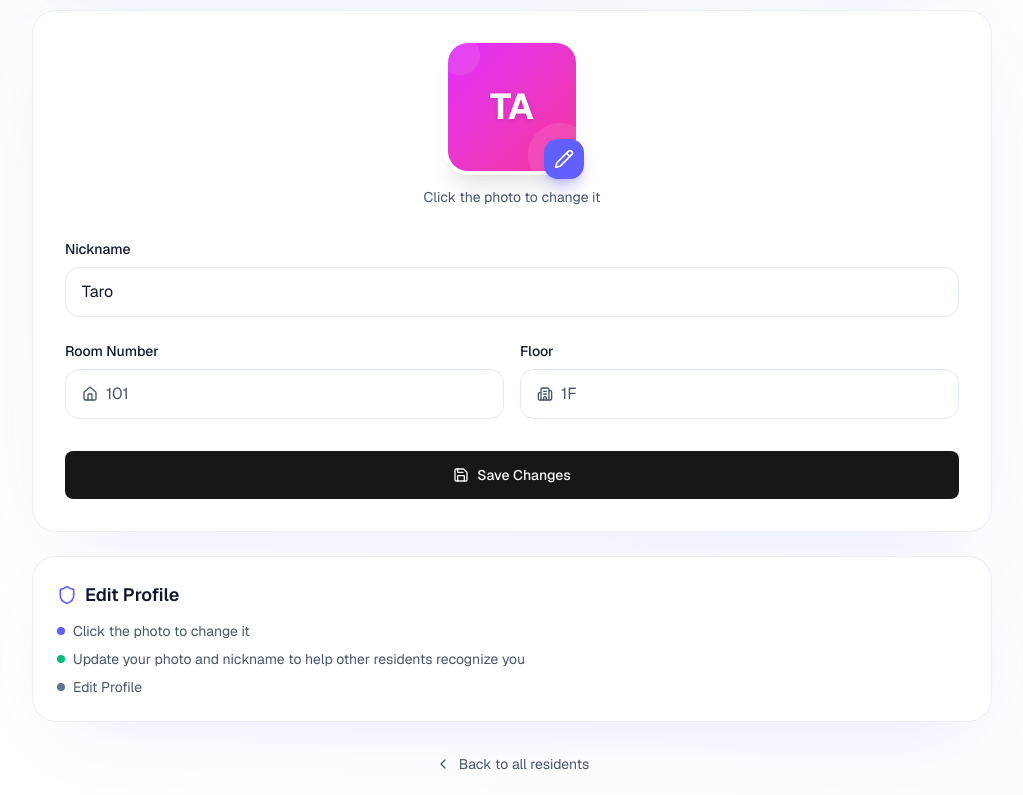
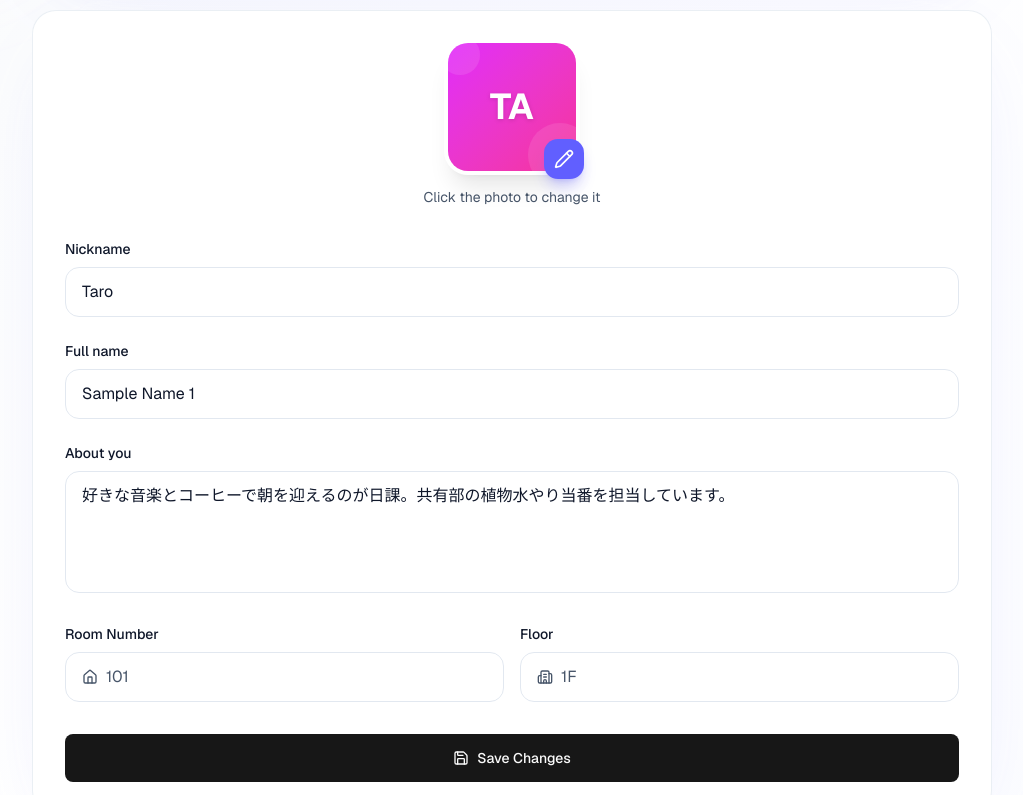
Before and after one commit to KoenigWolf/sharehouse, a Next.js app: page /profile/edit in a window 1280 px wide. Shown: the part 387-1182 px from the top of the page, without its empty margins (128-1151 px from the left). Built offline with nearby package versions, Linux system fonts and the light colour scheme; no server answers.

Commit message:
refactor: プロフィール編集機能と多言語対応の改善
- プロフィール編集ページの改善
- プロフィールフォームコンポーネントの改善
- モックデータの更新
- 多言語対応の更新（英語、日本語）
- 型定義の更新

```diff
--- a/app/profile/edit/page.tsx
+++ b/app/profile/edit/page.tsx
@@ -119,7 +119,7 @@ function ProfileContent({ resident, loading, error, onSuccess, lang }: ProfileCo
           <div className="w-16 h-16 border-4 border-indigo-200 dark:border-indigo-900 rounded-full" />
           <div className="absolute inset-0 w-16 h-16 border-4 border-transparent border-t-indigo-500 rounded-full animate-spin" />
         </div>
-        <p className="mt-4 text-slate-500 dark:text-slate-400">
+        <p className="mt-4 text-muted">
           {lang.pages.profileEdit.loading}
         </p>
       </div>
@@ -132,10 +132,10 @@ function ProfileContent({ resident, loading, error, onSuccess, lang }: ProfileCo
         <div className="inline-flex items-center justify-center w-16 h-16 rounded-full bg-red-100 dark:bg-red-900/30 mb-4">
           <AlertTriangle className="w-8 h-8 text-red-500" strokeWidth={2} />
         </div>
-        <h3 className="text-lg font-medium text-slate-800 dark:text-white">
+        <h3 className="text-lg font-medium text-strong">
           {lang.pages.profileEdit.errorTitle}
         </h3>
-        <p className="mt-1 text-sm text-slate-500 dark:text-slate-400">
+        <p className="mt-1 text-sm text-muted">
           {error.message}
         </p>
         <button
--- a/src/features/residents/components/ProfileForm.tsx
+++ b/src/features/residents/components/ProfileForm.tsx
@@ -13,9 +13,12 @@ import { Button } from "@/components/ui/button";
 import { useLanguage } from "@/src/shared/lang/context";
 import type { ProfileFormProps } from "../types";
 import { Check, Save, Camera, Pencil, Home, Building2, AlertCircle } from "lucide-react";
+import { saveResidentOverride } from "../mocks";
 
 export function ProfileForm({ resident, onSuccess }: ProfileFormProps) {
   const [nickname, setNickname] = useState(resident.nickname);
+  const [fullName, setFullName] = useState(resident.full_name || "");
+  const [bio, setBio] = useState(resident.bio || "");
   const [photoPreview, setPhotoPreview] = useState<string | null>(null);
   const [isLoading, setIsLoading] = useState(false);
   const [error, setError] = useState<string | null>(null);
@@ -57,6 +60,12 @@ export function ProfileForm({ resident, onSuccess }: ProfileFormProps) {
       // Simulate API call (in production, would use actual API)
       await new Promise((resolve) => setTimeout(resolve, 1000));
 
+      saveResidentOverride(resident.id, {
+        nickname,
+        full_name: fullName,
+        bio,
+      });
+
       setSuccess(true);
       setTimeout(() => {
         onSuccess?.();
@@ -89,6 +98,8 @@ export function ProfileForm({ resident, onSuccess }: ProfileFormProps) {
       {/* Form Fields */}
       <div className="space-y-6">
         <NicknameField value={nickname} onChange={setNickname} lang={lang} />
+        <FullNameField value={fullName} onChange={setFullName} lang={lang} />
+        <BioField value={bio} onChange={setBio} lang={lang} />
         <RoomInfo roomNumber={resident.room_number} floor={resident.floor} lang={lang} />
       </div>
 
@@ -272,6 +283,66 @@ function NicknameField({ value, onChange, lang }: NicknameFieldProps) {
   );
 }
 
+function FullNameField({ value, onChange, lang }: { value: string; onChange: (v: string) => void; lang: BaseLang }) {
+  return (
+    <div>
+      <label
+        htmlFor="fullName"
+        className="block text-sm font-medium text-strong mb-2"
+      >
+        {lang.components.profileForm.fullNameLabel}
+      </label>
+      <input
+        id="fullName"
+        type="text"
+        value={value}
+        onChange={(e) => onChange(e.target.value)}
+        maxLength={80}
+        className={cn(
+          "w-full px-4 py-3 rounded-xl",
+          "bg-white/90 dark:bg-slate-900/60",
+          "border border-slate-200 dark:border-slate-700",
+          "text-strong",
+          "placeholder:text-muted",
+          "focus:outline-none focus:ring-2 focus:ring-indigo-500 focus:border-transparent",
+          "transition-all duration-200"
+        )}
+        placeholder={lang.components.profileForm.fullNamePlaceholder}
+      />
+    </div>
+  );
+}
+
+function BioField({ value, onChange, lang }: { value: string; onChange: (v: string) => void; lang: BaseLang }) {
+  return (
+    <div>
+      <label
+        htmlFor="bio"
+        className="block text-sm font-medium text-strong mb-2"
+      >
+        {lang.components.profileForm.bioLabel}
+      </label>
+      <textarea
+        id="bio"
+        value={value}
+        onChange={(e) => onChange(e.target.value)}
+        rows={4}
+        className={cn(
+          "w-full px-4 py-3 rounded-xl",
+          "bg-white/90 dark:bg-slate-900/60",
+          "border border-slate-200 dark:border-slate-700",
+          "text-strong",
+          "placeholder:text-muted",
+          "focus:outline-none focus:ring-2 focus:ring-indigo-500 focus:border-transparent",
+          "transition-all duration-200",
+          "resize-none"
+        )}
+        placeholder={lang.components.profileForm.bioPlaceholder}
+      />
+    </div>
+  );
+}
+
 interface RoomInfoProps {
   roomNumber: string;
   floor: string;
--- a/src/features/residents/mocks.ts
+++ b/src/features/residents/mocks.ts
@@ -50,9 +50,12 @@ export const mockResidents: ResidentWithRoom[] = Array.from(
       id: `resident-${i + 1}`,
       user_id: `user-${i + 1}`,
       nickname: SAMPLE_NICKNAMES[i] || `Resident ${i + 1}`,
+      full_name: `Sample Name ${i + 1}`,
+      bio: "好きな音楽とコーヒーで朝を迎えるのが日課。共有部の植物水やり当番を担当しています。",
       room_number: roomNumber,
       floor,
       photo_url: null,
+      bio: "好きな音楽とコーヒーで朝を迎えるのが日課。共有部の植物水やり当番を担当しています。",
       move_in_date: new Date(2024, (i % 6) + 1, 5).toISOString().slice(0, 10),
       move_out_date: i % 5 === 0 ? new Date(2025, (i % 6) + 6, 15).toISOString().slice(0, 10) : null,
       role,
@@ -65,16 +68,45 @@ export const mockResidents: ResidentWithRoom[] = Array.from(
 
 export const mockRooms: Room[] = mockResidents.map((r) => r.room!);
 
+type ResidentOverride = Partial<Pick<ResidentWithRoom, "nickname" | "full_name" | "bio">>;
+
+function getOverrides(): Record<string, ResidentOverride> {
+  if (typeof window === "undefined") return {};
+  try {
+    const raw = localStorage.getItem("resident_overrides");
+    return raw ? (JSON.parse(raw) as Record<string, ResidentOverride>) : {};
+  } catch (err) {
+    console.warn("Failed to parse resident overrides", err);
+    return {};
+  }
+}
+
+export function saveResidentOverride(id: string, override: ResidentOverride) {
+  if (typeof window === "undefined") return;
+  const overrides = getOverrides();
+  overrides[id] = { ...(overrides[id] || {}), ...override };
+  localStorage.setItem("resident_overrides", JSON.stringify(overrides));
+}
+
+function applyOverride(resident: ResidentWithRoom): ResidentWithRoom {
+  const overrides = getOverrides();
+  const override = overrides[resident.id];
+  if (!override) return resident;
+  return { ...resident, ...override };
+}
+
 // ============================================
 // Mock Data Accessors
 // ============================================
 
 export function getMockResident(userId: string): ResidentWithRoom | null {
-  return mockResidents.find((r) => r.user_id === userId) || mockResidents[0];
+  const res = mockResidents.find((r) => r.user_id === userId) || mockResidents[0];
+  return res ? applyOverride(res) : res;
 }
 
 export function getMockResidentById(id: string): ResidentWithRoom | null {
-  return mockResidents.find((r) => r.id === id) || null;
+  const res = mockResidents.find((r) => r.id === id) || null;
+  return res ? applyOverride(res) : res;
 }
 
 export function getMockRoom(roomNumber: string): Room | null {
@@ -82,5 +114,5 @@ export function getMockRoom(roomNumber: string): Room | null {
 }
 
 export function getMockResidents(): ResidentWithRoom[] {
-  return mockResidents;
+  return mockResidents.map(applyOverride);
 }
--- a/src/shared/lang/en.ts
+++ b/src/shared/lang/en.ts
@@ -336,6 +336,10 @@ export const en: BaseLang = {
       redirecting: "Redirecting to home...",
       nicknameLabel: "Nickname",
       nicknamePlaceholder: "Enter your nickname",
+      fullNameLabel: "Full name",
+      fullNamePlaceholder: "Enter your full name",
+      bioLabel: "About you",
+      bioPlaceholder: "Share a short intro, hobbies, or what you care about at the house",
       roomNumber: "Room Number",
       floor: "Floor",
       errorMessage: "Failed to update profile",
--- a/src/shared/lang/ja.ts
+++ b/src/shared/lang/ja.ts
@@ -335,6 +335,10 @@ export const ja: BaseLang = {
       redirecting: "ホームへ移動中...",
       nicknameLabel: "ニックネーム",
       nicknamePlaceholder: "ニックネームを入力",
+      fullNameLabel: "氏名",
+      fullNamePlaceholder: "フルネームを入力",
+      bioLabel: "自己紹介",
+      bioPlaceholder: "簡単な紹介・趣味・シェアハウスで大事にしていることなど",
       roomNumber: "部屋番号",
       floor: "フロア",
       errorMessage: "プロフィールの更新に失敗しました",
--- a/src/shared/lang/types.ts
+++ b/src/shared/lang/types.ts
@@ -317,6 +317,10 @@ export interface BaseLang {
       redirecting: string;
       nicknameLabel: string;
       nicknamePlaceholder: string;
+      fullNameLabel: string;
+      fullNamePlaceholder: string;
+      bioLabel: string;
+      bioPlaceholder: string;
       roomNumber: string;
       floor: string;
       errorMessage: string;
```
